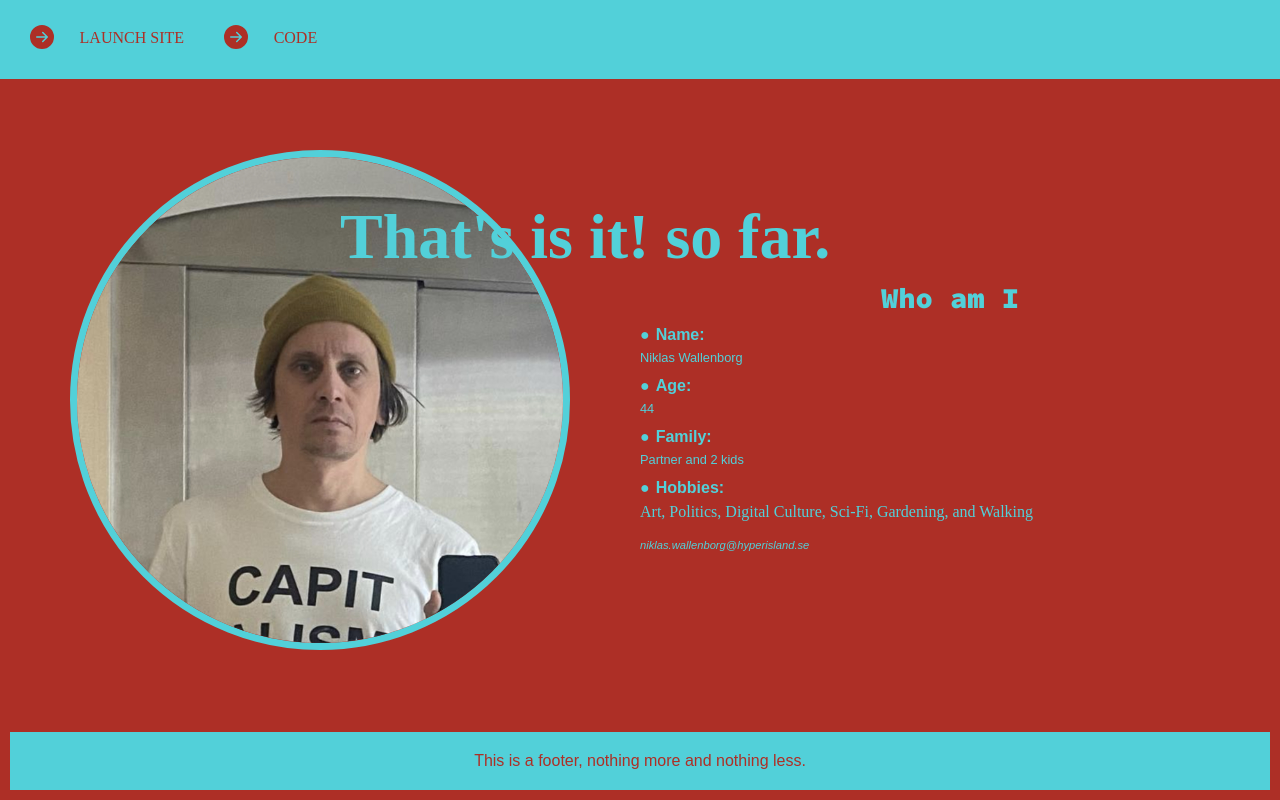
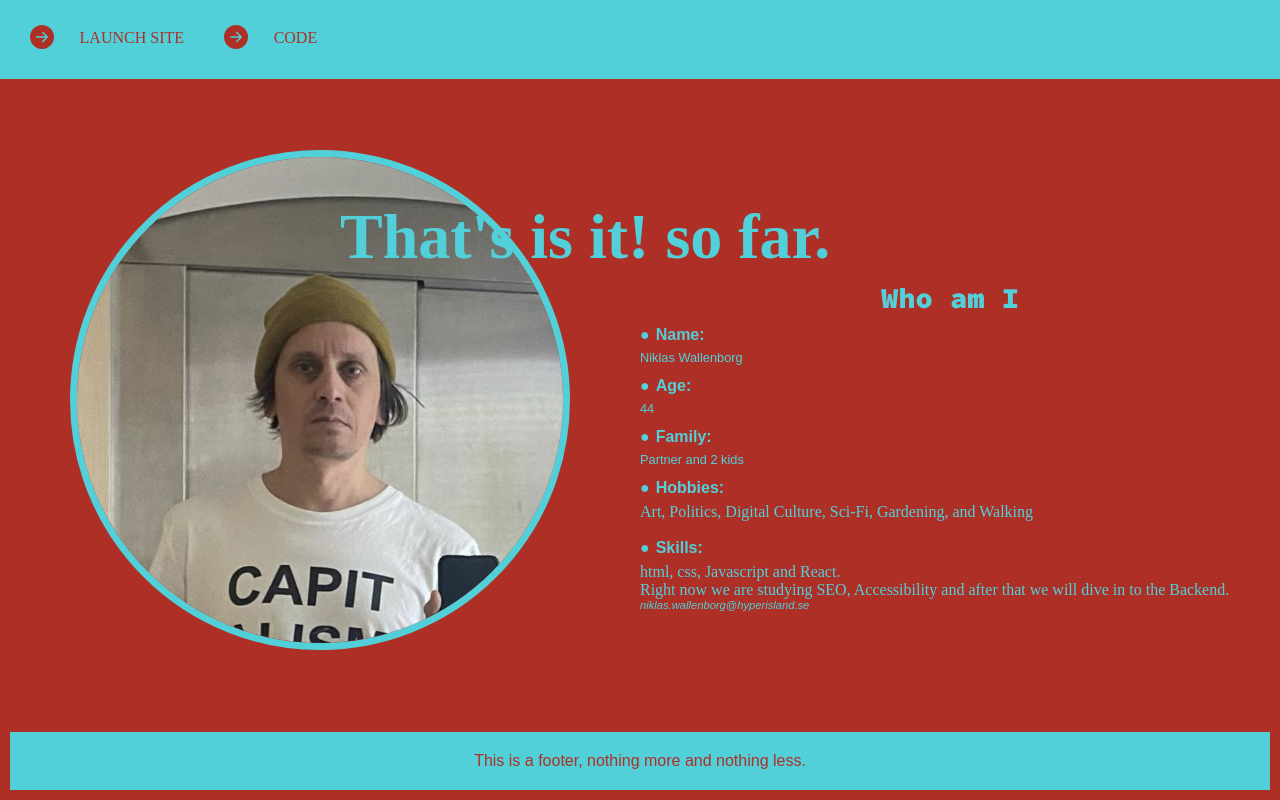
Before and after one commit to Wallenborg/front-port, a React (Create React App) app: page / in a window 1280 px wide. Shown: the part 3585-4385 px from the top of the page. Built offline with nearby package versions, Linux system fonts and the light colour scheme; a web font is replaced by a local one.

Commit message:
add som skills

```diff
--- a/src/components/secrettext/secrettext.css
+++ b/src/components/secrettext/secrettext.css
@@ -38,3 +38,8 @@
     font-size: 2.5rem;
   }
 }
+@media (max-width: 800px) {
+  .secret-text {
+    font-size: 2rem;
+  }
+}
--- a/src/data.js
+++ b/src/data.js
@@ -212,6 +212,14 @@ export const projects = [
           Art, Politics, Digital Culture, Sci-Fi, Gardening, and Walking
         </div>
         <br />
+        <div className="learnings-headline">
+          <span className="learnings-bullet">&#x25CF;</span>Skills:
+        </div>
+        <div>
+          html, css, Javascript and React.
+          <br /> Right now we are studying SEO, Accessibility and after that we
+          will dive in to the Backend.
+        </div>
         <p className="credit-text">niklas.wallenborg@hyperisland.se</p>
       </div>
     ),
```
